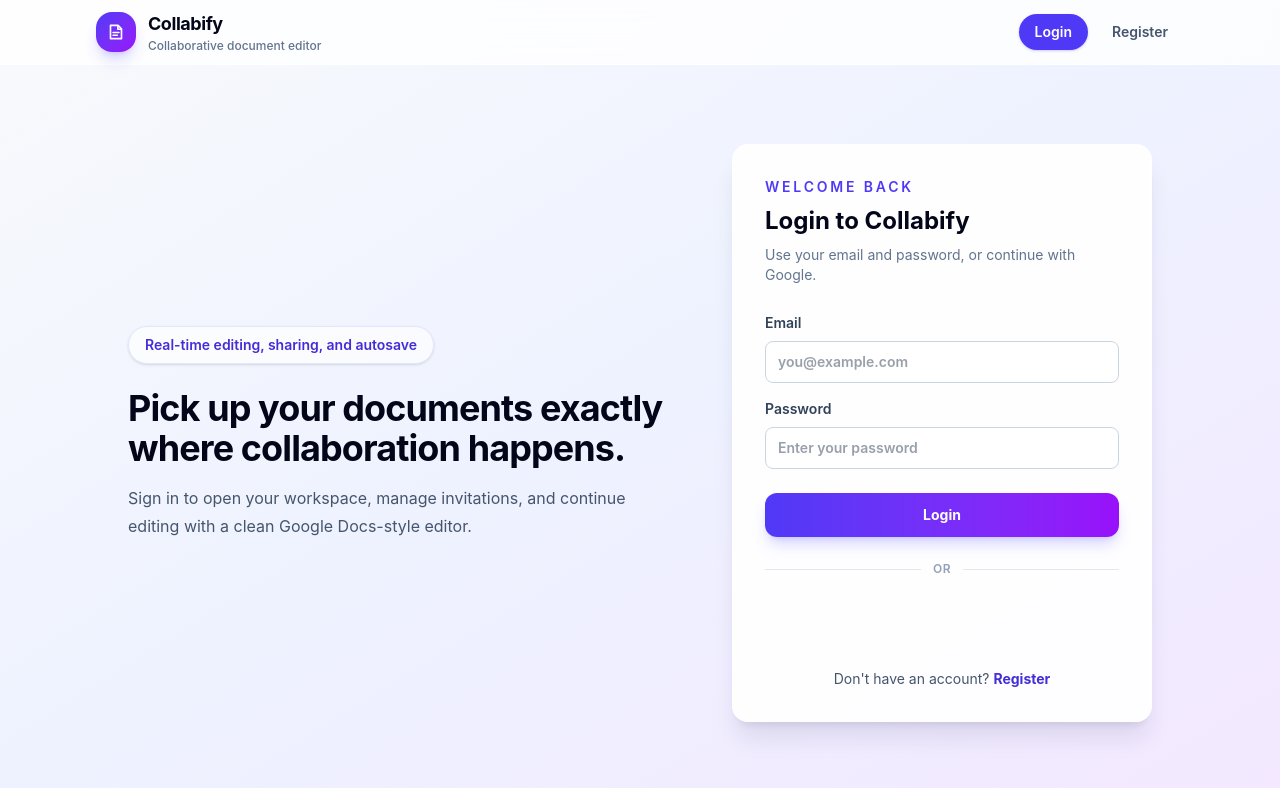
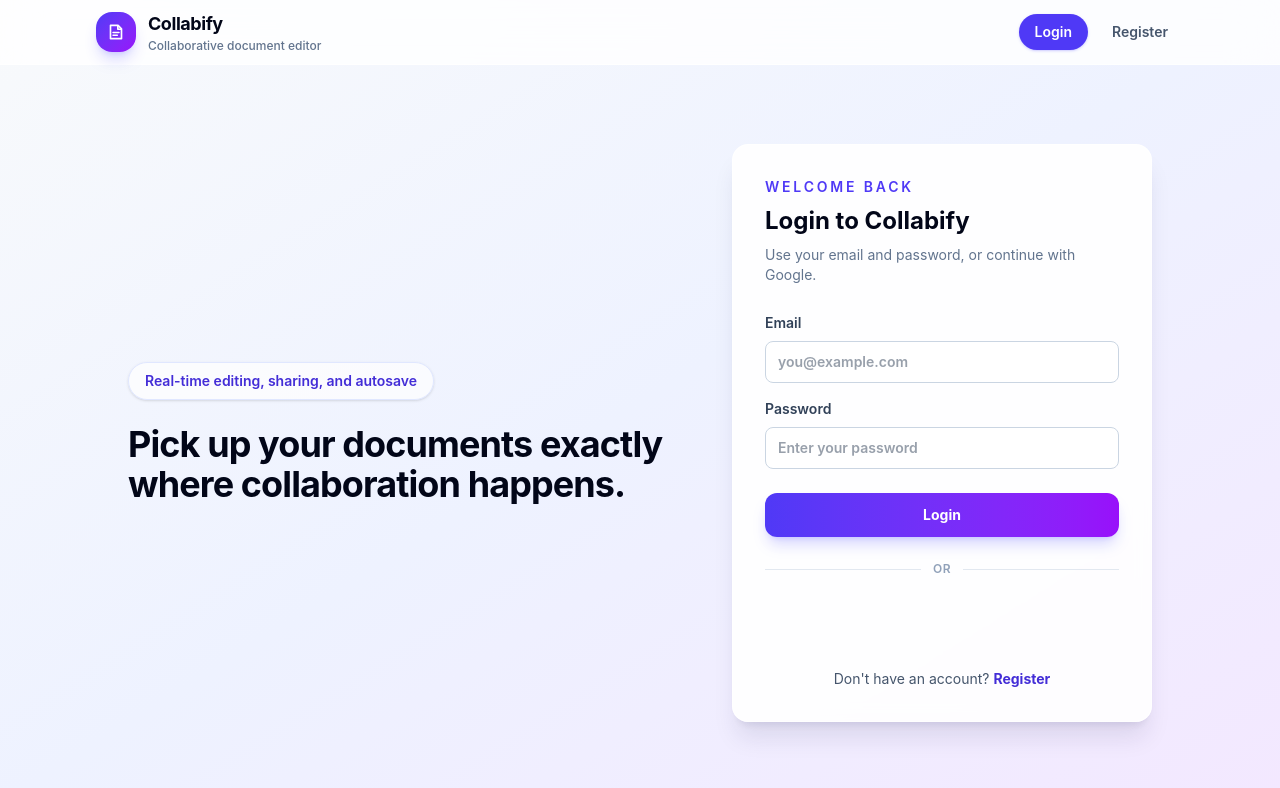
Before and after one commit to hareesh100807/Collabify-Collaborative-Document-Editor, a React (Vite) app in the folder frontend/: page /login in a window 1280 px wide. Shown: the top 788 px of the page. Built offline with nearby package versions, Linux system fonts and the light colour scheme; no server answers; what react-quill-new would draw is missing.

Commit message:
feat: Updaate in LoginPage

```diff
--- a/frontend/src/pages/LoginPage.jsx
+++ b/frontend/src/pages/LoginPage.jsx
@@ -85,9 +85,7 @@ const LoginPage = () => {
             <h1 className="mt-6 max-w-xl text-4xl font-bold tracking-tight text-slate-950">
               Pick up your documents exactly where collaboration happens.
             </h1>
-            <p className="mt-4 max-w-lg text-base leading-7 text-slate-600">
-              Sign in to open your workspace, manage invitations, and continue editing with a clean Google Docs-style editor.
-            </p>
+
           </div>
 
           <form onSubmit={handleLogin} className="rounded-2xl border border-white/80 bg-white/90 p-6 shadow-xl shadow-indigo-950/10 backdrop-blur sm:p-8">
```
